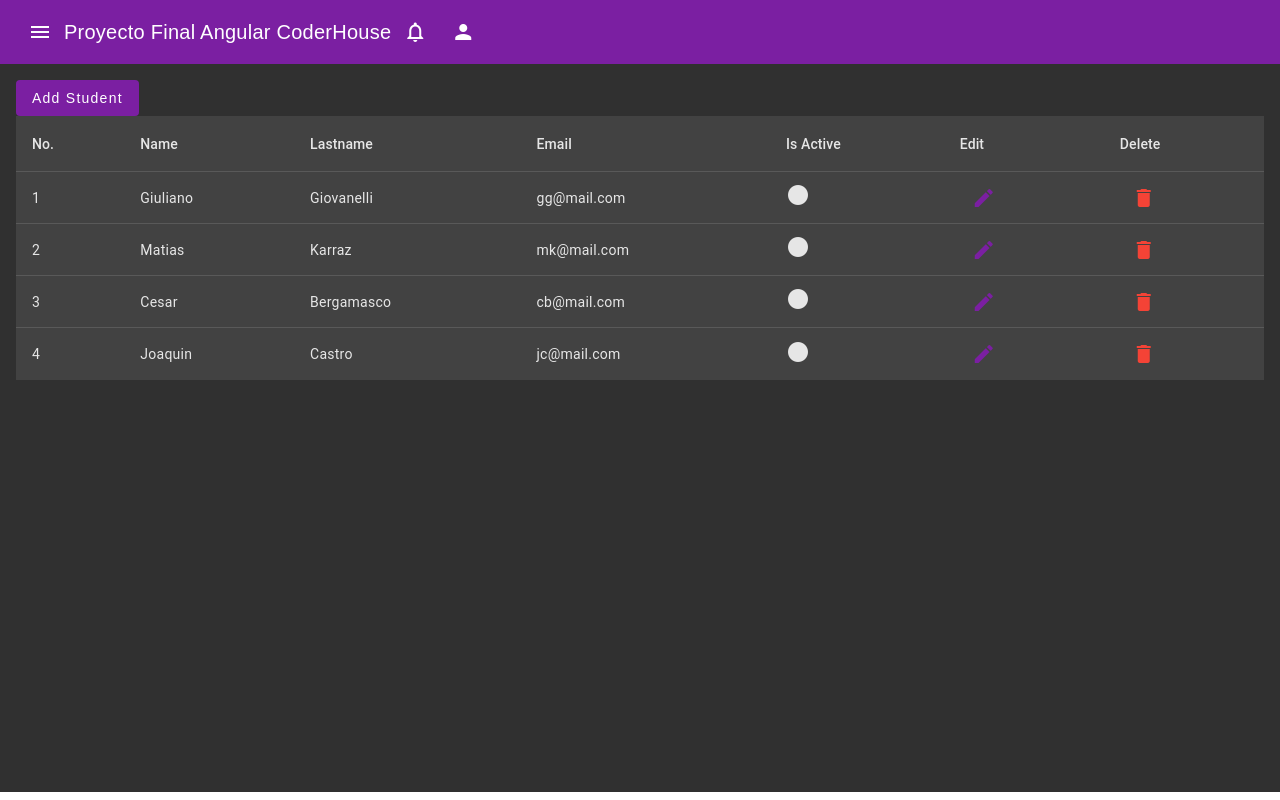
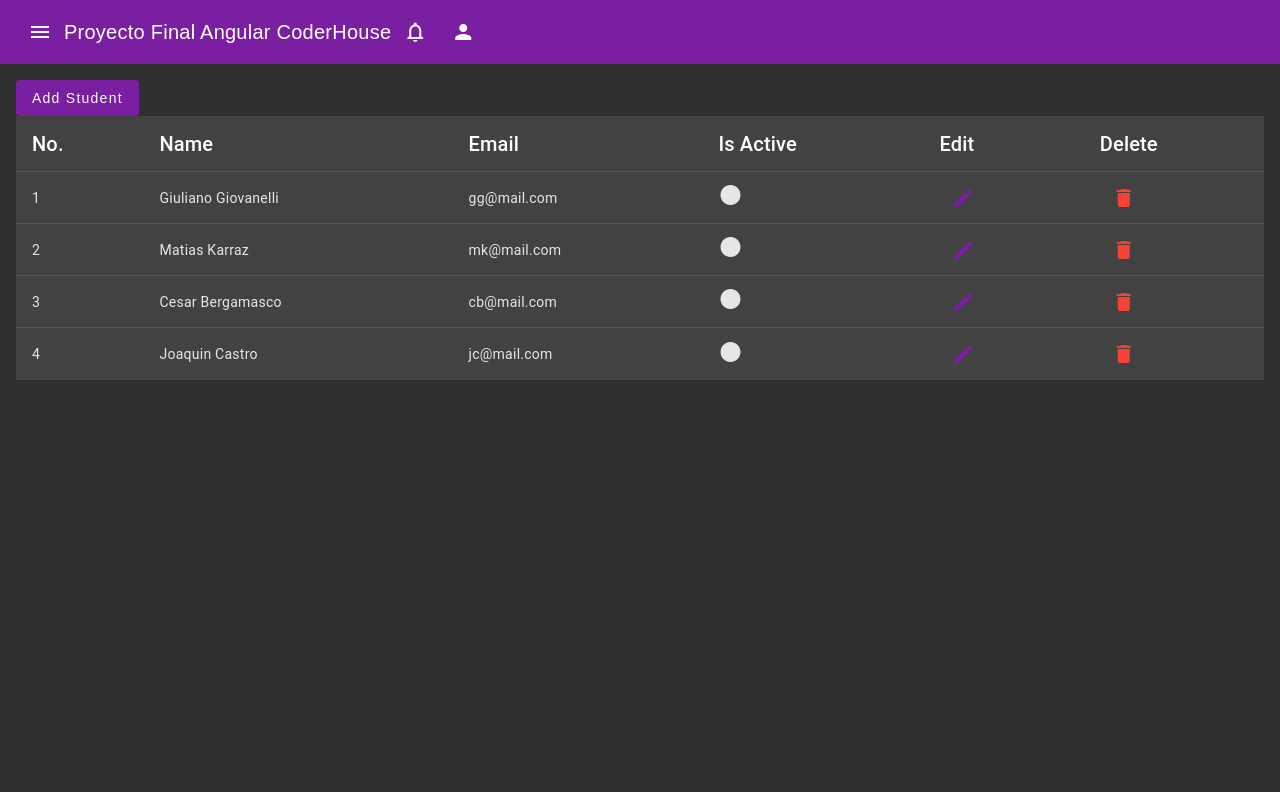
Before and after one commit to giulianogiova20/Final-Project-Angular, an Angular app: page / in a window 1280 px wide. Built offline with nearby package versions, Linux system fonts and the light colour scheme.

Commit message:
Added custom pipe & directive

```diff
--- a/src/app/app.module.ts
+++ b/src/app/app.module.ts
@@ -3,12 +3,14 @@ import { BrowserModule } from '@angular/platform-browser';
 
 import { AppComponent } from './app.component';
 import { BrowserAnimationsModule } from '@angular/platform-browser/animations';
-import { MaterialModule } from './material.module';
+import { MaterialModule } from './modules/material.module';
 import { MainComponent } from './components/main/main.component';
 import { ToolbarComponent } from './components/toolbar/toolbar.component';
 import { StudentsComponent } from './components/students/students.component';
 import { AbmStudentComponent } from './components/abm-student/abm-student.component';
 import { ReactiveFormsModule } from '@angular/forms';
+import { TextSizeDirective } from './directives/text-size.directive';
+import { NameFormatPipe } from './pipes/name-format.pipe';
 
 @NgModule({
   declarations: [
@@ -17,6 +19,8 @@ import { ReactiveFormsModule } from '@angular/forms';
     ToolbarComponent,
     StudentsComponent,
     AbmStudentComponent,
+    TextSizeDirective,
+    NameFormatPipe,
   ],
   imports: [
     BrowserModule,
--- a/src/app/components/students/students.component.html
+++ b/src/app/components/students/students.component.html
@@ -2,31 +2,26 @@
 
 <table mat-table [dataSource]="students">
   <ng-container matColumnDef="id">
-    <th mat-header-cell *matHeaderCellDef>No.</th>
+    <th mat-header-cell *matHeaderCellDef appTextSize>No.</th>
     <td mat-cell *matCellDef="let student">{{ student.id }}</td>
   </ng-container>
   <ng-container matColumnDef="firstName">
-    <th mat-header-cell *matHeaderCellDef>Name</th>
-    <td mat-cell *matCellDef="let student">{{ student.firstName }}</td>
-  </ng-container>
-  <ng-container matColumnDef="lastName">
-    <th mat-header-cell *matHeaderCellDef>Lastname</th>
-    <td mat-cell *matCellDef="let student">{{ student.lastName }}</td>
+    <th mat-header-cell *matHeaderCellDef appTextSize>Name</th>
+    <td mat-cell *matCellDef="let student">{{ student | nameFormat }}</td>
   </ng-container>
   <ng-container matColumnDef="email">
-    <th mat-header-cell *matHeaderCellDef>Email</th>
+    <th mat-header-cell *matHeaderCellDef appTextSize>Email</th>
     <td mat-cell *matCellDef="let student">{{ student.email }}</td>
   </ng-container>
 
   <ng-container matColumnDef="isActive">
-    <th mat-header-cell *matHeaderCellDef>Is Active</th>
-    <!-- <td mat-cell *matCellDef="let student">{{ student.isActive }}</td> -->
+    <th mat-header-cell *matHeaderCellDef appTextSize>Is Active</th>
     <td class="ps-5" mat-cell *matCellDef="let student"><mat-icon
         [ngClass]="student.isActive ? 'text-success' : 'text-danger'">circle</mat-icon></td>
   </ng-container>
 
   <ng-container matColumnDef="edit">
-    <th mat-header-cell *matHeaderCellDef>Edit</th>
+    <th mat-header-cell *matHeaderCellDef appTextSize>Edit</th>
     <td mat-cell *matCellDef="let student">
       <button (click)="editStudent(student)" mat-icon-button color="primary">
         <mat-icon>edit</mat-icon>
@@ -34,7 +29,7 @@
     </td>
   </ng-container>
   <ng-container matColumnDef="delete">
-    <th mat-header-cell *matHeaderCellDef>Delete</th>
+    <th mat-header-cell *matHeaderCellDef appTextSize>Delete</th>
     <td mat-cell *matCellDef="let student">
       <button (click)="deleteStudent(student)" mat-icon-button color="warn">
         <mat-icon>delete</mat-icon>
--- a/src/app/components/students/students.component.ts
+++ b/src/app/components/students/students.component.ts
@@ -18,7 +18,7 @@ export class StudentsComponent {
   ]
 
   // Table columns
-  displayedColumns = ['id', 'firstName', 'lastName', 'email', 'isActive', 'edit', 'delete'];
+  displayedColumns = ['id', 'firstName', 'email', 'isActive', 'edit', 'delete'];
 
   constructor(private readonly dialogService: MatDialog) {}
 
--- /dev/null
+++ b/src/app/directives/text-size.directive.ts
@@ -0,0 +1,17 @@
+import { Directive, ElementRef, OnInit } from '@angular/core';
+
+@Directive({
+  selector: '[appTextSize]'
+})
+export class TextSizeDirective implements OnInit{
+
+  constructor(
+    private element: ElementRef
+    ) {
+  }
+
+  ngOnInit(): void {
+    this.element.nativeElement.style.fontSize = '20px'
+    this.element.nativeElement.style.color = 'white'
+  }
+}
--- /dev/null
+++ b/src/app/pipes/name-format.pipe.ts
@@ -0,0 +1,14 @@
+import { Pipe, PipeTransform } from '@angular/core';
+import { Student } from '../interfaces/students';
+
+@Pipe({
+  name: 'nameFormat'
+})
+export class NameFormatPipe implements PipeTransform {
+
+  transform(student: Student): string {
+    let fullname: string
+    return fullname = `${student.firstName} ${student.lastName}`
+  }
+
+}
```
Also changed, not shown: src/app/modules/material.module.ts (renamed from src/app/material.module.ts), 2 other files (tests, documents, lock files or other folders).
